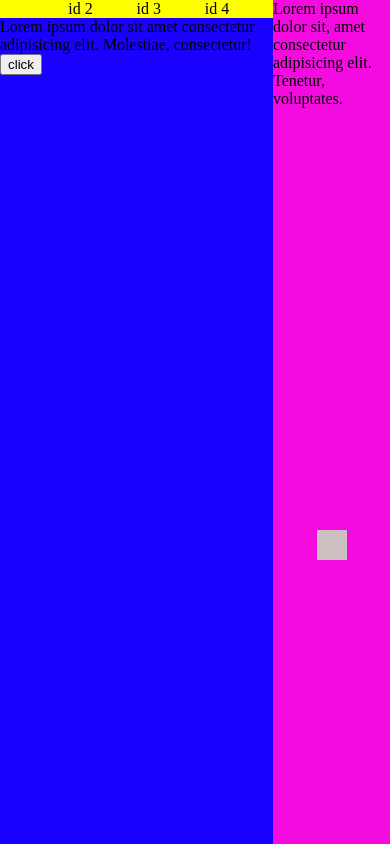
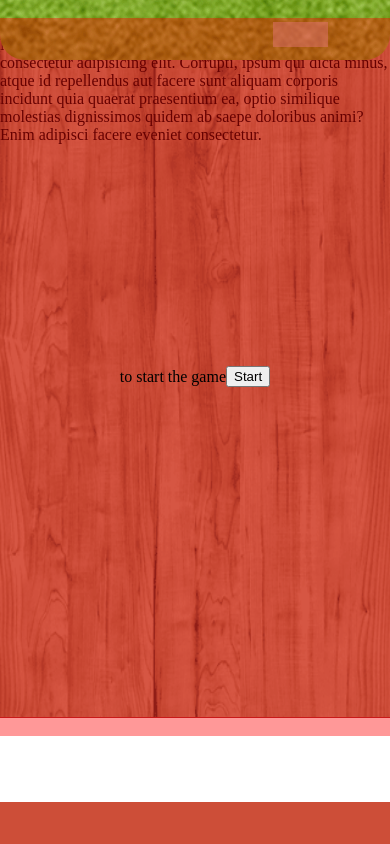
Before and after one commit to Surajp978077/Ant-smasher, a PHP site: page / in a window 390 px wide. Shown: the part 58-902 px from the top of the page. After the commit the page ends 860 px from the top, so only its background shows below. Run offline with PHP 8.4, Linux system fonts and the light colour scheme.

Commit message:
worked on other functionalities and focused on mobile first design

```diff
--- a/Script.js
+++ b/Script.js
@@ -8,14 +8,15 @@ var intrvl = null;
 function antGenerator() {
   divid = Math.floor(Math.random() * 4) + 1;
   var img = document.createElement("img");
-  img.src = "ant.png";
+  img.src = "Images/ants.png";
   antid += 1;
-  img.setAttribute("id", antid)
+  // img.setAttribute("id", antid)
   img.setAttribute("class", "ant")
   img.setAttribute("onclick", "remove(this)")
   var div = document.getElementById(divid);
   div.appendChild(img);
   img.setAttribute('draggable', 'false');
+  // document.getElementById("antid").addEventListener('animationend', end);
 
 
   // var elem = document.getElementById(antid);
@@ -34,10 +35,11 @@ function antGenerator() {
   // }
 }
 
+
 function beeGenerator() {
   divid = Math.floor(Math.random() * 4) + 1;
   var img1 = document.createElement("img");
-  img1.src = "bee.png";
+  img1.src = "Images/bee.png";
   beeid++;
   img1.setAttribute("id", beeid)
   img1.setAttribute("onclick", "end()")
@@ -48,18 +50,21 @@ function beeGenerator() {
 
 document.getElementById("button").addEventListener("click", start);
 document.getElementById("bttn").addEventListener("click", start);
-document.getElementsByClassName("ant").addEventListener('animationend', end);
 
 function remove(el) {
   finalScore += 2
   var element = el;
+  // element.style.animationPlayState='paused';
   element.remove();
 }
 
 var playtime;
 
 function start() {
+
+  // document.getElementsByTagName("img")[0].style.animation='move 2s';
   document.getElementById("result").style.display = "none";
+  document.getElementsByClassName("start")[0].style.display = "none";
   decision = Math.floor(Math.random() * 100) + 1;
   if (decision < 85) {
     antGenerator()
@@ -74,6 +79,7 @@ function start() {
   // }
   document.getElementById("score").innerHTML = finalScore;
   document.getElementById("liveScore").innerHTML = finalScore;
+  document.getElementById("mobileScore").innerHTML = finalScore;
 }
 
 
--- a/index.html
+++ b/index.html
@@ -17,15 +17,28 @@
   <div id="container">
 
     <div id="board">
-
+      <div id="mobileScore"></div>
       <div id="generator">
         <div class="gen" id="1"></div>
         <div class="gen" id="2">id 2</div>
         <div class="gen" id="3">id 3</div>
         <div class="gen" id="4">id 4</div>
       </div>
-      Lorem ipsum dolor sit amet consectetur adipisicing elit. Molestiae, consectetur!
-      <button id="button">click</button>
+
+      <div id="greenboard">
+      </div>
+      <div class="start">
+        <div> to start the game</diV>
+        <div>
+        <button id="button">Start</button>
+      </div>
+      </div>
+
+      Lorem ipsum dolor sit amet consectetur adipisicing elit. Molestiae, consectetur! Lorem ipsum, dolor sit amet
+      consectetur adipisicing elit. Corrupti, ipsum qui dicta minus, atque id repellendus aut facere sunt aliquam
+      corporis incidunt quia quaerat praesentium ea, optio similique molestias dignissimos quidem ab saepe doloribus
+      animi? Enim adipisci facere eveniet consectetur.
+      <!-- <button id="button">click</button> -->
 
       <div id="result">
         The score is <br /> <span id="score"> 30</span>
@@ -34,9 +47,9 @@
 
     </div>
 
-    <div id="scoreboard">
-      Lorem ipsum dolor sit, amet consectetur adipisicing elit. Tenetur, voluptates.
-      <div id="liveScore"></div>
+    <div id="scoreboard"> Lorem ipsum dolor sit amet consectetur adipisicing elit. Facilis dolores corrupti eligendi
+      nulla minima iure ut illum ipsam sed reiciendis!
+      <div id="liveScore">45</div>
     </div>
   </div>
 
--- a/style.css
+++ b/style.css
@@ -15,19 +15,33 @@ header {
   background-color: brown;
   margin: auto;
   width: 100%;
-  height: 100%;
+  height: 85%;
   position: relative;
 }
 
 #board {
-  background-color: rgb(25, 0, 255);
+  background-image:url("Images/bg.png");
+  background-size: 100% 100%;
+  background-repeat: no-repeat;
   margin-left: 0%;
-  width: 70%;
+  width: 100%;
   height: 100%;
   float: left;
   /* transform: translate(-100%, -100%); */
 }
 
+.start{
+  /* margin: auto; */
+  width: 100%;
+  height: 100%;
+  position: absolute;
+  align-content: center;
+  z-index: 4;
+  background-color: rgba(255, 0, 0, 0.404);
+  display: flex;
+  justify-content: center;
+  align-items: center;
+}
 #scoreboard {
   float: left;
   background-color: rgb(243, 11, 224);
@@ -36,10 +50,12 @@ header {
   height: 100%;
   /* height: 100%; */
   position: relative;
+  /* z-index: -1; */
+   display: none ;
 }
 
 #result {
-  position: absolute;
+  position: relative;
   left: 50%;
   top: 50%;
   transform: translate(-50%, -50%);
@@ -55,11 +71,19 @@ header {
 
 #liveScore {
   margin: auto;
-  width: 30px;
-  height: 30px;
-  top: 50%;
-  position: relative;
-  background-color: rgb(206, 192, 192);
+  width: 55px;
+  height: 25px;
+  top: -98%;
+  left: 233%;
+  position: absolute;
+  background-color: rgba(206, 192, 192, 0.5);
+  z-index: 3;
+ display: flex;
+  justify-content: flex-end;
+  font-size: 23px;
+  font-style: italic;
+  font-family:'Franklin Gothic Medium', 'Arial Narrow', Arial, sans-serif;
+
 }
 
 #generator {
@@ -67,13 +91,45 @@ header {
   width: 100%;
   position: relative;
   display: flex;
+  z-index: 1;
 }
 
+#greenboard{
+  background-image: url("Images/board.png");
+  background-position: center;
+  width: 100%;
+  height:60px;
+  border-radius:0 0 25px  25px;
+  /* background-color: red; */
+ top: 0;
+  z-index: 2;
+  position: absolute;
+  display: inline-block;
+  border: 1px wavy black;
+}
+
+#mobileScore{
+  margin: auto;
+  width: 55px;
+  height: 25px;
+  top: 3%;
+  left: 70%;
+  position: absolute;
+  background-color: rgba(206, 192, 192, 0.5);
+  z-index: 3;
+  display: flex;
+  justify-content: flex-end;
+  font-size: 23px;
+  font-style: italic;
+  font-family:'Franklin Gothic Medium', 'Arial Narrow', Arial, sans-serif;
+
+}
 .gen {
   width: 25%;
-  display: inline-block;
+  /* display: inline-block; */
   background-color: yellow;
   position: relative;
+  z-index: 0;
 }
 
 #1 {
@@ -81,8 +137,8 @@ header {
 }
 
 img {
-  width: 30px;
-  height: 30px;
+  width: 50px;
+  height: 50px;
   position: absolute;
   animation: move 6s;
   animation-timing-function: linear;
```
Also changed, not shown: Images/ants.png (added), Images/ants0_4.png (added), Images/bee.png (added), Images/bg.png (added), Images/board.png (added), Images/texture_bonus.png (added).
